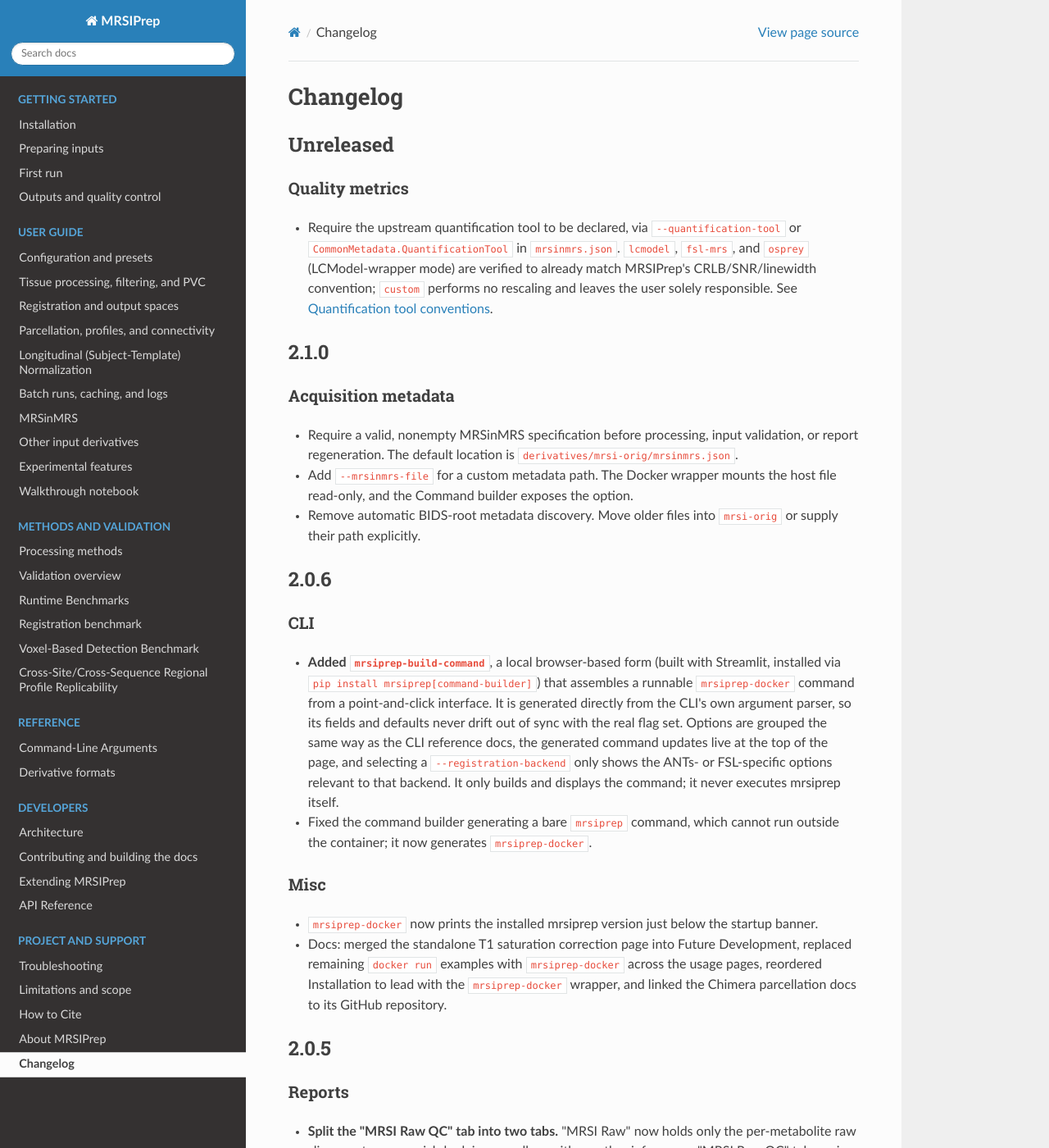
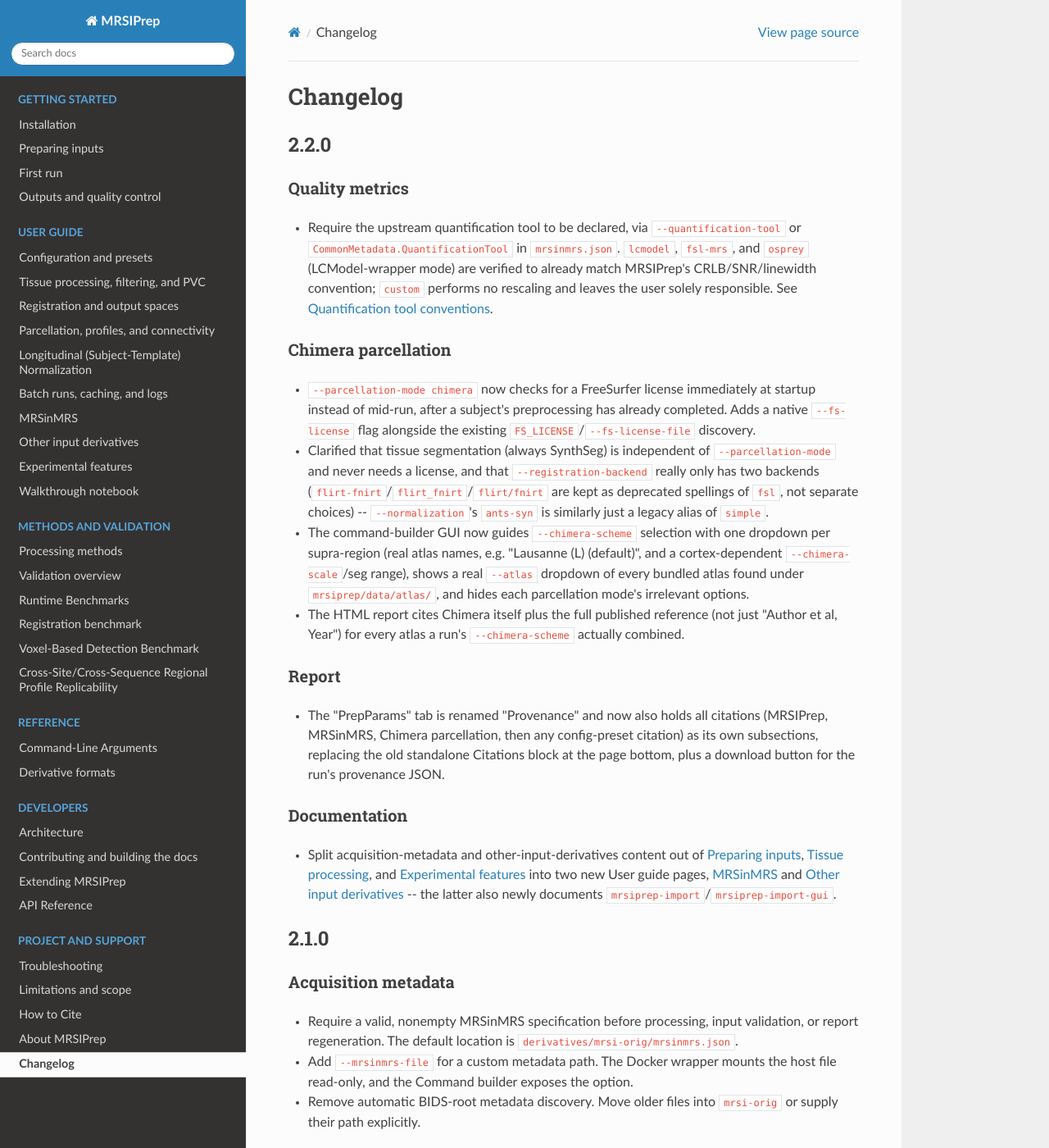
Before and after one commit to MRSI-Psychosis-UP/MRSIPrep, a Sphinx documentation site: the page built from docs/changelog.md, in a window 1280 px wide and 1400 px high. Shown: the whole window at 82% size. Built offline with Sphinx 7.4.7 and the Read the Docs theme 3.1.0, drawn with Linux system fonts in a browser that asks for light colours.

Commit message:
Bump version to 2.2.0

```diff
--- a/docs/changelog.md
+++ b/docs/changelog.md
@@ -1,6 +1,6 @@
 # Changelog
 
-## Unreleased
+## 2.2.0
 
 ### Quality metrics
 
@@ -10,6 +10,45 @@
   are verified to already match MRSIPrep's CRLB/SNR/linewidth convention;
   `custom` performs no rescaling and leaves the user solely responsible.
   See [Quantification tool conventions](mrsinmrs.md#quantification-tool-conventions).
+
+### Chimera parcellation
+
+- `--parcellation-mode chimera` now checks for a FreeSurfer license
+  immediately at startup instead of mid-run, after a subject's
+  preprocessing has already completed. Adds a native `--fs-license` flag
+  alongside the existing `FS_LICENSE`/`--fs-license-file` discovery.
+- Clarified that tissue segmentation (always SynthSeg) is independent of
+  `--parcellation-mode` and never needs a license, and that
+  `--registration-backend` really only has two backends
+  (`flirt-fnirt`/`flirt_fnirt`/`flirt/fnirt` are kept as deprecated
+  spellings of `fsl`, not separate choices) -- `--normalization`'s
+  `ants-syn` is similarly just a legacy alias of `simple`.
+- The command-builder GUI now guides `--chimera-scheme` selection with one
+  dropdown per supra-region (real atlas names, e.g. "Lausanne (L)
+  (default)", and a cortex-dependent `--chimera-scale`/seg range), shows a
+  real `--atlas` dropdown of every bundled atlas found under
+  `mrsiprep/data/atlas/`, and hides each parcellation mode's irrelevant
+  options.
+- The HTML report cites Chimera itself plus the full published reference
+  (not just "Author et al, Year") for every atlas a run's
+  `--chimera-scheme` actually combined.
+
+### Report
+
+- The "PrepParams" tab is renamed "Provenance" and now also holds all
+  citations (MRSIPrep, MRSinMRS, Chimera parcellation, then any
+  config-preset citation) as its own subsections, replacing the old
+  standalone Citations block at the page bottom, plus a download button
+  for the run's provenance JSON.
+
+### Documentation
+
+- Split acquisition-metadata and other-input-derivatives content out of
+  [Preparing inputs](inputs.md), [Tissue processing](processing.md), and
+  [Experimental features](future_development.md) into two new User guide
+  pages, [MRSinMRS](mrsinmrs.md) and
+  [Other input derivatives](other_input_derivatives.md) -- the latter also
+  newly documents `mrsiprep-import`/`mrsiprep-import-gui`.
 
 ## 2.1.0
 
--- a/pyproject.toml
+++ b/pyproject.toml
@@ -4,7 +4,7 @@
 
 [project]
 name = "mrsiprep"
-version = "2.1.0"
+version = "2.2.0"
 description = "BIDS-like preprocessing pipeline for quantified whole-brain MRSI derivatives"
 readme = "README.md"
 requires-python = ">=3.9"
```
Also changed, not shown: 1 other file.
